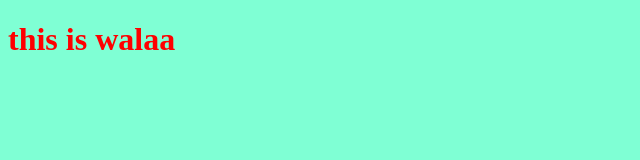
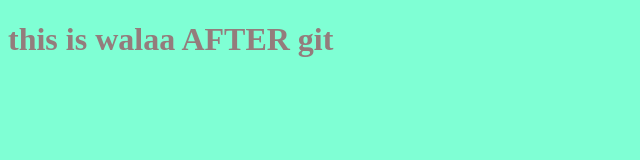
Before and after one commit to Walaa-Badr/myproject, a plain HTML site: page index.html in a window 1280 px wide. Shown: the whole page, without its empty margins (0-640 px from the left). Drawn offline with Linux system fonts and the light colour scheme.

Commit message:
changing aftrer restart

```diff
--- a/index.html
+++ b/index.html
@@ -7,7 +7,7 @@
     <link rel="stylesheet" href="style.css">
 </head>
 <body>
-    <h1>this is walaa</h1>
+    <h1>this is walaa AFTER git</h1>
 <script src="app.js"></script>
 </body>
 </html>
--- a/style.css
+++ b/style.css
@@ -1,5 +1,5 @@
 h1{
-    color: red;
+    color: rgb(148, 124, 124);
 }
 body{
     background-color: aquamarine;
```
